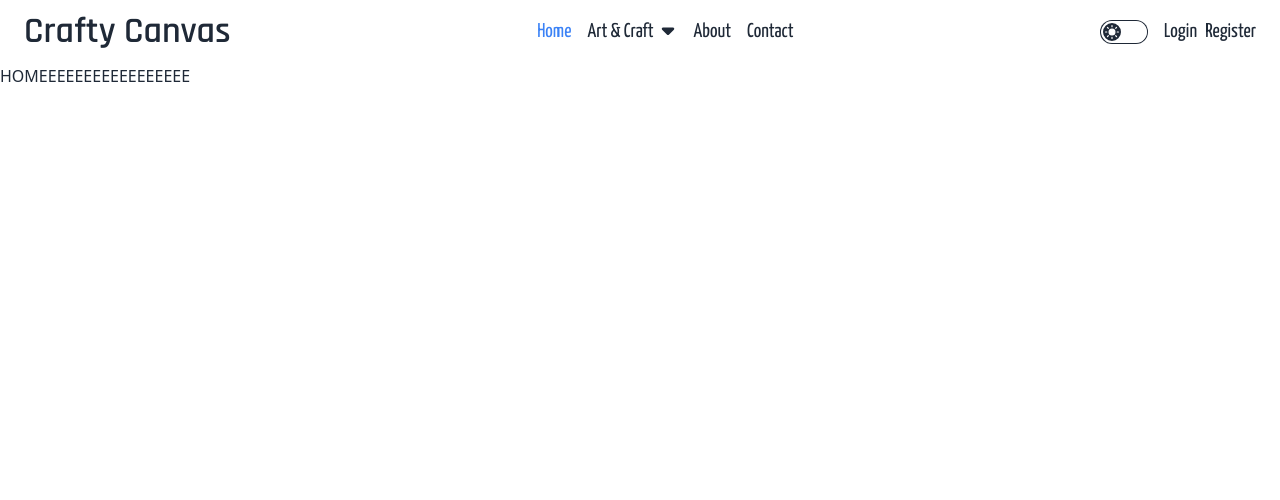
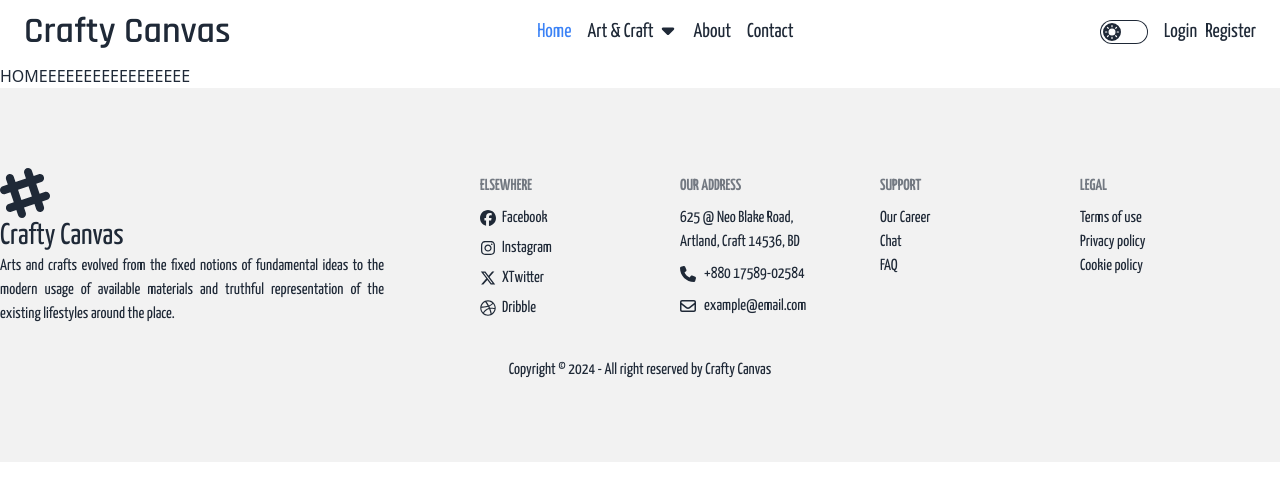
Before and after one commit to SM-Noushan/react-crafty-canvas-client, a React (Vite) app: page / in a window 1280 px wide. Shown: the top 500 px of the page. Built offline with nearby package versions, Linux system fonts and the light colour scheme; no server answers.

Commit message:
added footer

```diff
--- /dev/null
+++ b/src/components/shared/FooTer.jsx
@@ -0,0 +1,108 @@
+import {
+  FaFacebook,
+  FaInstagram,
+  FaXTwitter,
+  FaDribbble,
+  FaPhone,
+  FaRegEnvelope,
+} from "react-icons/fa6";
+const FooTer = () => {
+  return (
+    <footer className="bg-info-content/5">
+      <div className="container xl:max-w-screen-xl mx-auto font-yanone-kaffeesatz py-20">
+        <div className="flex flex-col items-center md:flex-row gap-y-8">
+          <aside className="max-w-64 lg:max-w-sm md:mr-12 xl:mr-24">
+            <svg
+              width="50"
+              height="50"
+              viewBox="0 0 24 24"
+              xmlns="http://www.w3.org/2000/svg"
+              fillRule="evenodd"
+              clipRule="evenodd"
+              className="fill-current"
+            >
+              <path d="M22.672 15.226l-2.432.811.841 2.515c.33 1.019-.209 2.127-1.23 2.456-1.15.325-2.148-.321-2.463-1.226l-.84-2.518-5.013 1.677.84 2.517c.391 1.203-.434 2.542-1.831 2.542-.88 0-1.601-.564-1.86-1.314l-.842-2.516-2.431.809c-1.135.328-2.145-.317-2.463-1.229-.329-1.018.211-2.127 1.231-2.456l2.432-.809-1.621-4.823-2.432.808c-1.355.384-2.558-.59-2.558-1.839 0-.817.509-1.582 1.327-1.846l2.433-.809-.842-2.515c-.33-1.02.211-2.129 1.232-2.458 1.02-.329 2.13.209 2.461 1.229l.842 2.515 5.011-1.677-.839-2.517c-.403-1.238.484-2.553 1.843-2.553.819 0 1.585.509 1.85 1.326l.841 2.517 2.431-.81c1.02-.33 2.131.211 2.461 1.229.332 1.018-.21 2.126-1.23 2.456l-2.433.809 1.622 4.823 2.433-.809c1.242-.401 2.557.484 2.557 1.838 0 .819-.51 1.583-1.328 1.847m-8.992-6.428l-5.01 1.675 1.619 4.828 5.011-1.674-1.62-4.829z"></path>
+            </svg>
+            <p className="text-xl lg:text-3xl">Crafty Canvas</p>
+            <p className="text-justify">
+              Arts and crafts evolved from the fixed notions of fundamental
+              ideas to the modern usage of available materials and truthful
+              representation of the existing lifestyles around the place.
+            </p>
+          </aside>
+          <div className="flex-1 grid grid-cols-2 gap-y-8 lg:grid-cols-4">
+            {/* social links */}
+            <nav>
+              <h6 className="footer-title">Elsewhere</h6>
+              <div className="*:flex *:items-center *:gap-1.5 space-y-1.5">
+                <div className="link link-hover hover:text-blue-600">
+                  <FaFacebook />
+                  <a>Facebook</a>
+                </div>
+                <div className="link link-hover hover:text-blue-600">
+                  <FaInstagram />
+                  <a>Instagram</a>
+                </div>
+                <div className="link link-hover hover:text-blue-600">
+                  <FaXTwitter />
+                  <a>XTwitter</a>
+                </div>
+                <div className="link link-hover hover:text-blue-600">
+                  <FaDribbble />
+                  <a>Dribble</a>
+                </div>
+              </div>
+            </nav>
+            {/* address */}
+            <nav>
+              <h6 className="footer-title">Our address</h6>
+              <div>
+                <p>
+                  625 @ Neo Blake Road, <br />
+                  Artland, Craft 14536, BD
+                </p>
+                <div className="flex items-center gap-2 my-2">
+                  <FaPhone />
+                  <span>+880 17589-02584</span>
+                </div>
+                <div className="flex items-center gap-2">
+                  <FaRegEnvelope />
+                  <span>example@email.com</span>
+                </div>
+              </div>
+            </nav>
+            <nav>
+              <h6 className="footer-title">Support</h6>
+              <a className="link link-hover hover:text-blue-600">
+                Our Career
+              </a>{" "}
+              <br />
+              <a className="link link-hover hover:text-blue-600">Chat</a> <br />
+              <a className="link link-hover hover:text-blue-600">FAQ</a>
+            </nav>
+            <nav>
+              <h6 className="footer-title">Legal</h6>
+              <div>
+                <a className="link link-hover hover:text-blue-600">
+                  Terms of use
+                </a>{" "}
+                <br />
+                <a className="link link-hover hover:text-blue-600">
+                  Privacy policy
+                </a>{" "}
+                <br />
+                <a className="link link-hover hover:text-blue-600">
+                  Cookie policy
+                </a>{" "}
+                <br />
+              </div>
+            </nav>
+          </div>
+        </div>
+        <div className="mt-8 text-center">Copyright © 2024 - All right reserved by Crafty Canvas</div>
+      </div>
+    </footer>
+  );
+};
+
+export default FooTer;
--- /dev/null
+++ b/src/hooks/useTheme.jsx
@@ -0,0 +1,9 @@
+import { useContext } from "react";
+import { ThemeContext } from "@emotion/react";
+
+const useTheme = () => {
+  const { themeType, setThemeType } = useContext(ThemeContext);
+  return { themeType, setThemeType };
+};
+
+export default useTheme;
--- a/src/layouts/AuthLayout.jsx
+++ b/src/layouts/AuthLayout.jsx
@@ -2,7 +2,7 @@
 
 const Auth = () => {
   return (
-    <section className="my-8 font-yanone-kaffeesatz hero min-h-[calc(100dvh-64px)] bg-[url('https://images.unsplash.com/photo-1527402858-36f052d83df4?q=80&w=1974&auto=format&fit=crop&ixlib=rb-4.0.3&ixid=M3wxMjA3fDB8MHxwaG90by1wYWdlfHx8fGVufDB8fHx8fA%3D%3D')] bg-no-repeat bg-cover bg-center rounded-none bg-opacity-0">
+    <section className="font-yanone-kaffeesatz hero min-h-[calc(100dvh-64px)] bg-[url('https://images.unsplash.com/photo-1527402858-36f052d83df4?q=80&w=1974&auto=format&fit=crop&ixlib=rb-4.0.3&ixid=M3wxMjA3fDB8MHxwaG90by1wYWdlfHx8fGVufDB8fHx8fA%3D%3D')] bg-no-repeat bg-cover bg-center rounded-none bg-opacity-0">
       <div className="hero-overlay bg-opacity-60 rounded-none" />
       <Outlet />
     </section>
--- a/src/layouts/Root.jsx
+++ b/src/layouts/Root.jsx
@@ -1,6 +1,7 @@
 import React, { createContext } from "react";
 import { Outlet } from "react-router-dom";
 import NavBar from "../components/shared/NavBar";
+import FooTer from "../components/shared/FooTer";
 
 export const ThemeContext = createContext(null);
 
@@ -10,6 +11,7 @@
     <ThemeContext.Provider value={{ theme, setTheme }}>
       <NavBar />
       <Outlet />
+      <FooTer />
     </ThemeContext.Provider>
   );
 };
```
